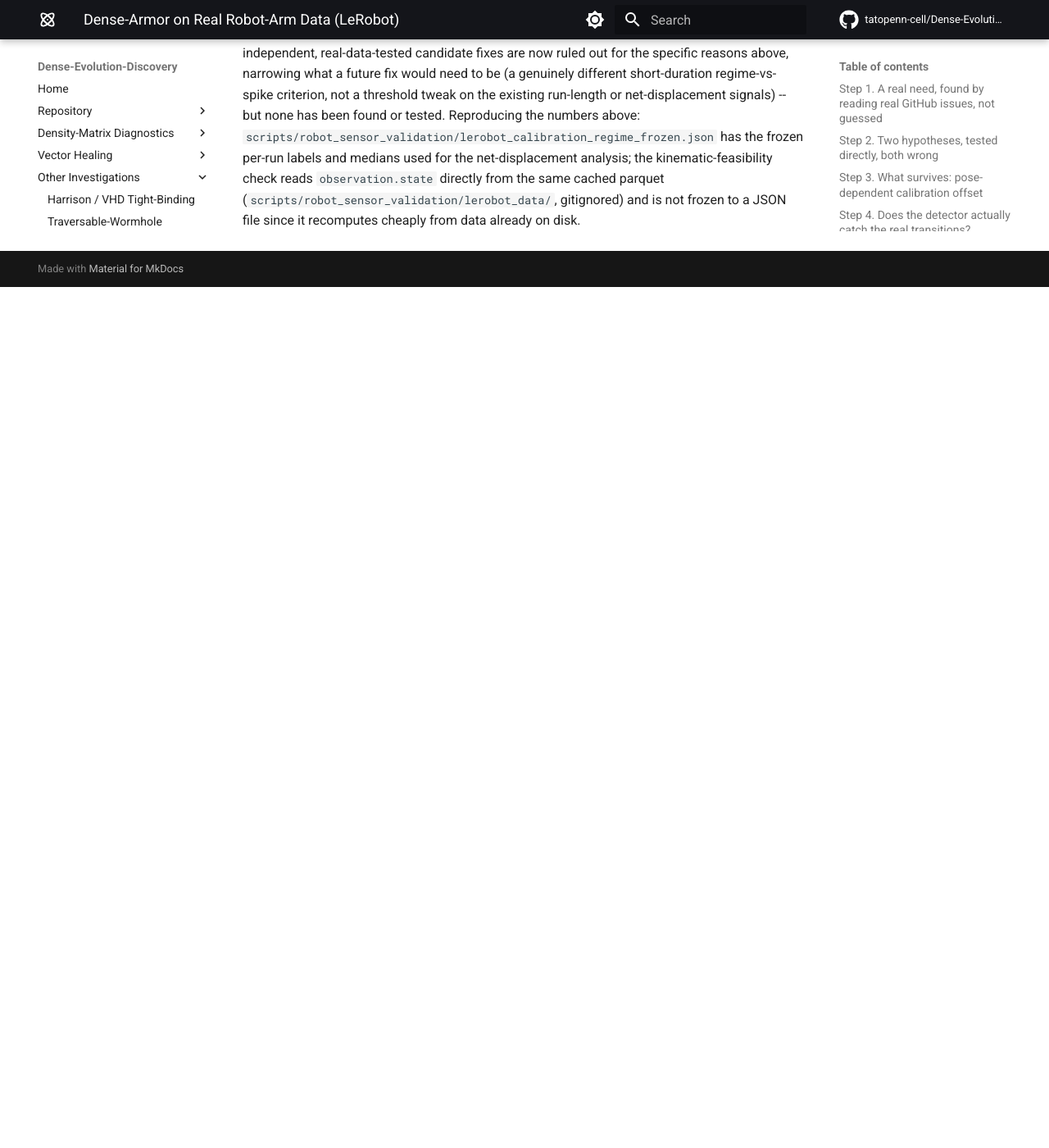
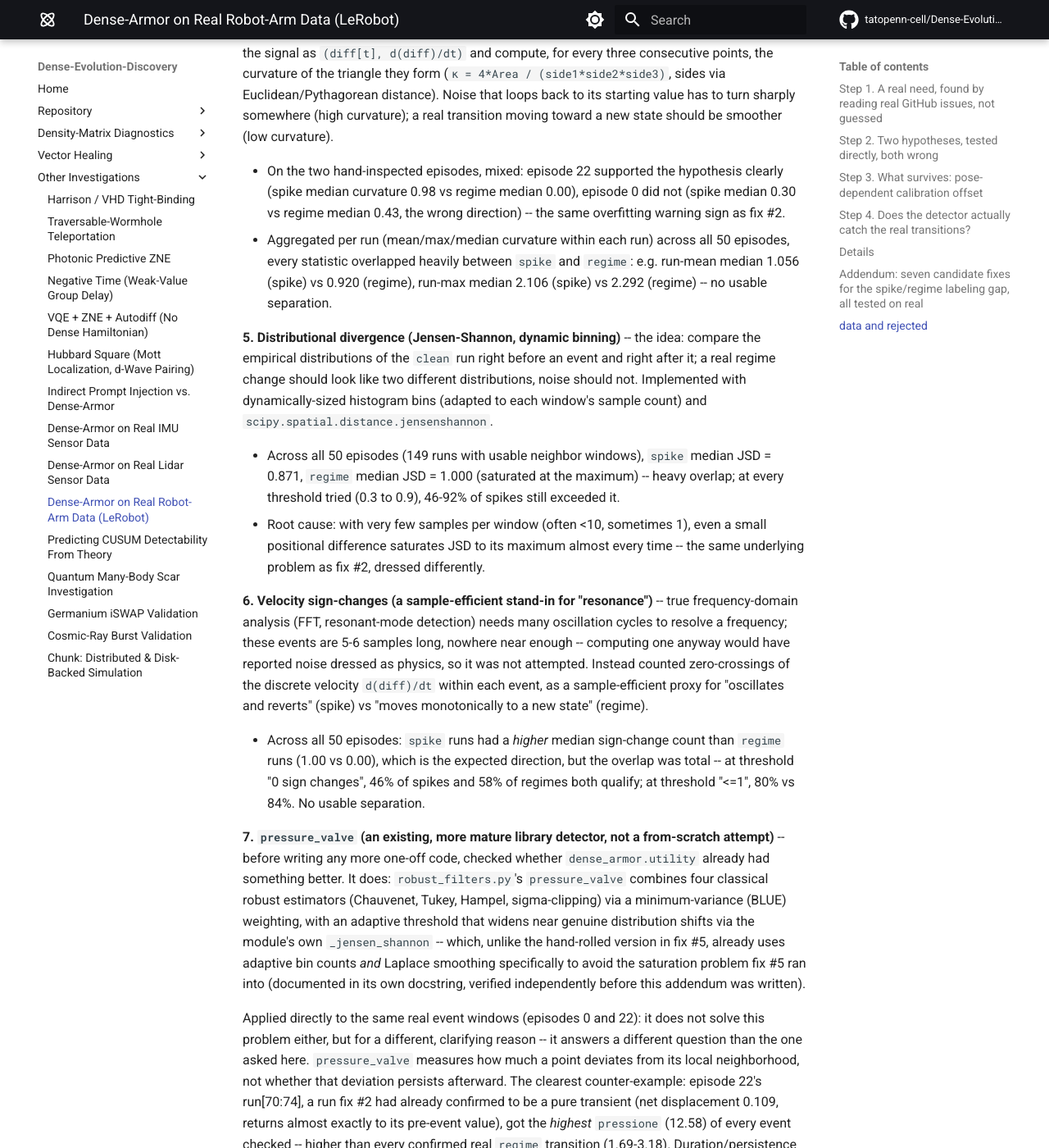
Before and after one commit to tatopenn-cell/Dense-Evolution-Discovery, an MkDocs documentation site: the page built from docs/lerobot_calibration_regime_detection.md, in a window 1280 px wide and 1400 px high, scrolled down 5836 px. Shown: the whole window at 82% size. Built offline with MkDocs 1.6.1 and Material for MkDocs 9.7.7, drawn with Linux system fonts in a browser that asks for light colours; comment, search, counter and statistics services are not loaded; before the commit the page ends 6186 px from its top, so only the background shows below that; some of the changed text lies outside the part shown.

Commit message:
Experiment 43 addendum: four more candidate fixes tested and rejected, plain-language closing summary (#118)
Curvature, JSD (dynamic binning), velocity sign-changes, and an existing
library detector (pressure_valve, robust_filters.py) all tested directly
on real data and rejected -- pressure_valve's own JSD already has the
adaptive-bin + Laplace-smoothing fix the hand-rolled JSD attempt lacked,
but it answers a different question (neighborhood deviation, not
persistence) and its highest pressure value in the tested episodes went
to a confirmed transient, not a real transition.

Closing conclusion: seven independent, real-data-tested approaches all
failed to generalize past their first 2 examples -- evidence this needs
either more real episodes or genuinely external information, not a
cleverer function of the same signal.

```diff
--- a/docs/lerobot_calibration_regime_detection.md
+++ b/docs/lerobot_calibration_regime_detection.md
@@ -193,11 +193,11 @@
 (`dense_armor.utility.stable_frame_filter`) after clearing that bar. The spike/regime
 labeling gap below is unrelated to this filter and remains open.
 
-## Addendum: three candidate fixes for the spike/regime labeling gap, all tested on real
+## Addendum: seven candidate fixes for the spike/regime labeling gap, all tested on real
 ## data and rejected
 
 Step 4 above left one real, disclosed gap: a genuine, sustained pose transition lasting
-only 5-6 frames at 30Hz sometimes gets labeled `spike` instead of `regime`. Three
+only 5-6 frames at 30Hz sometimes gets labeled `spike` instead of `regime`. Seven
 candidate fixes were tried directly against the real data already collected (episodes 0
 and 22, then the full 50-episode dataset) -- none worked. Reported honestly rather than
 silently abandoned, per this project's own discipline.
@@ -250,13 +250,90 @@
 open question is purely one of duration classification, which is exactly what
 `spike_run_max` already (unsuccessfully, per fix #1) tries to solve.
 
-**Where this leaves the experiment**: still not solved, and no longer actively pursued
-here. Three independent, real-data-tested candidate fixes are now ruled out for the
-specific reasons above, narrowing what a future fix would need to be (a genuinely
-different short-duration regime-vs-spike criterion, not a threshold tweak on the
-existing run-length or net-displacement signals) -- but none has been found or tested.
+**4. Phase-space curvature (Menger curvature via Pythagorean triangle sides)** -- the
+idea: embed the signal as `(diff[t], d(diff)/dt)` and compute, for every three
+consecutive points, the curvature of the triangle they form (`κ = 4*Area /
+(side1*side2*side3)`, sides via Euclidean/Pythagorean distance). Noise that loops back to
+its starting value has to turn sharply somewhere (high curvature); a real transition
+moving toward a new state should be smoother (low curvature).
+
+- On the two hand-inspected episodes, mixed: episode 22 supported the hypothesis clearly
+  (spike median curvature 0.98 vs regime median 0.00), episode 0 did not (spike median
+  0.30 vs regime median 0.43, the wrong direction) -- the same overfitting warning sign as
+  fix #2.
+- Aggregated per run (mean/max/median curvature within each run) across all 50 episodes,
+  every statistic overlapped heavily between `spike` and `regime`: e.g. run-mean median
+  1.056 (spike) vs 0.920 (regime), run-max median 2.106 (spike) vs 2.292 (regime) --
+  no usable separation.
+
+**5. Distributional divergence (Jensen-Shannon, dynamic binning)** -- the idea: compare
+the empirical distributions of the `clean` run right before an event and right after it;
+a real regime change should look like two different distributions, noise should not.
+Implemented with dynamically-sized histogram bins (adapted to each window's sample count)
+and `scipy.spatial.distance.jensenshannon`.
+
+- Across all 50 episodes (149 runs with usable neighbor windows), `spike` median JSD =
+  0.871, `regime` median JSD = 1.000 (saturated at the maximum) -- heavy overlap; at every
+  threshold tried (0.3 to 0.9), 46-92% of spikes still exceeded it.
+- Root cause: with very few samples per window (often <10, sometimes 1), even a small
+  positional difference saturates JSD to its maximum almost every time -- the same
+  underlying problem as fix #2, dressed differently.
+
+**6. Velocity sign-changes (a sample-efficient stand-in for "resonance")** -- true
+frequency-domain analysis (FFT, resonant-mode detection) needs many oscillation cycles to
+resolve a frequency; these events are 5-6 samples long, nowhere near enough -- computing
+one anyway would have reported noise dressed as physics, so it was not attempted. Instead
+counted zero-crossings of the discrete velocity `d(diff)/dt` within each event, as a
+sample-efficient proxy for "oscillates and reverts" (spike) vs "moves monotonically to a
+new state" (regime).
+
+- Across all 50 episodes: `spike` runs had a *higher* median sign-change count than
+  `regime` runs (1.00 vs 0.00), which is the expected direction, but the overlap was
+  total -- at threshold "0 sign changes", 46% of spikes and 58% of regimes both qualify;
+  at threshold "<=1", 80% vs 84%. No usable separation.
+
+**7. `pressure_valve` (an existing, more mature library detector, not a from-scratch
+attempt)** -- before writing any more one-off code, checked whether `dense_armor.utility`
+already had something better. It does: `robust_filters.py`'s `pressure_valve` combines
+four classical robust estimators (Chauvenet, Tukey, Hampel, sigma-clipping) via a
+minimum-variance (BLUE) weighting, with an adaptive threshold that widens near genuine
+distribution shifts via the module's own `_jensen_shannon` -- which, unlike the
+hand-rolled version in fix #5, already uses adaptive bin counts *and* Laplace smoothing
+specifically to avoid the saturation problem fix #5 ran into (documented in its own
+docstring, verified independently before this addendum was written).
+
+Applied directly to the same real event windows (episodes 0 and 22): it does not solve
+this problem either, but for a different, clarifying reason -- it answers a different
+question than the one asked here. `pressure_valve` measures how much a point deviates
+from its local neighborhood, not whether that deviation persists afterward. The clearest
+counter-example: episode 22's run[70:74], a run fix #2 had already confirmed to be a pure
+transient (net displacement 0.109, returns almost exactly to its pre-event value), got
+the *highest* `pressione` (12.58) of every event checked -- higher than every confirmed
+real `regime` transition (1.69-3.18). Duration/persistence and instantaneous deviation
+magnitude are simply not the same signal.
+
+**Where this leaves the experiment, in plain terms**: the signal being analyzed (one
+joint's leader-follower offset, 30 samples/second) sometimes jumps to a new level and
+*stays* there (a real, lasting pose-dependent calibration change), and sometimes jumps and
+*reverts* within the same handful of samples (a real but brief motor movement, not
+sensor noise -- fix #3 already ruled that out). Both can last exactly 5-6 samples, so
+duration alone cannot tell them apart, and unambiguously telling them apart requires
+seeing what happens *after* the event -- which is exactly the information a short window
+doesn't have yet. Seven independent, real-data-tested approaches to finding some other
+early signature in the shape of this one signal (run-length, endpoint displacement,
+phase-space curvature, distributional divergence -- twice, oscillation pattern,
+neighborhood-deviation magnitude) all failed to generalize past the 2 examples they were
+first tried on. That is not a proof that no signature exists, but seven independent
+failures on the same question is real evidence that whatever would solve this is
+probably not "a cleverer function of this same signal" -- it would more likely need
+substantially more real episodes (50 was not enough to validate even the fixes that
+looked clean on 2 examples), or genuine external information this dataset does not
+provide (e.g., ground-truth timestamps for when the human operator's intent actually
+changed). Neither has been attempted. Not pursued further here.
+
 Reproducing the numbers above: `scripts/robot_sensor_validation/lerobot_calibration_regime_frozen.json`
 has the frozen per-run labels and medians used for the net-displacement analysis; the
-kinematic-feasibility check reads `observation.state` directly from the same cached
-parquet (`scripts/robot_sensor_validation/lerobot_data/`, gitignored) and is not
-frozen to a JSON file since it recomputes cheaply from data already on disk.
+kinematic-feasibility, curvature, JSD, sign-change, and `pressure_valve` checks all read
+`observation.state`/the stable-frame diff directly from the same cached parquet
+(`scripts/robot_sensor_validation/lerobot_data/`, gitignored) and are not frozen to a
+JSON file since they recompute cheaply from data already on disk.
```
Also changed, not shown: README.md (+1 -1 lines).
